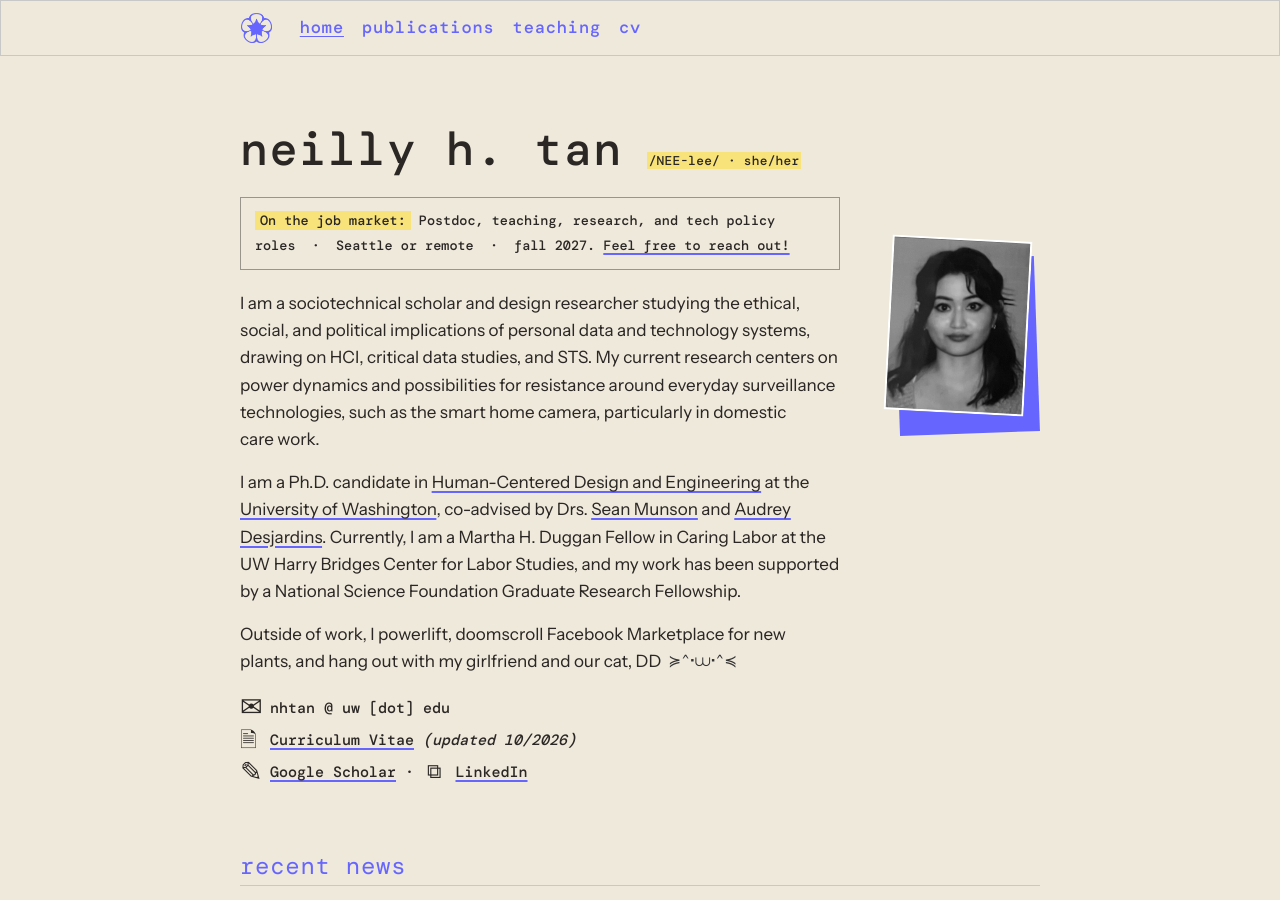
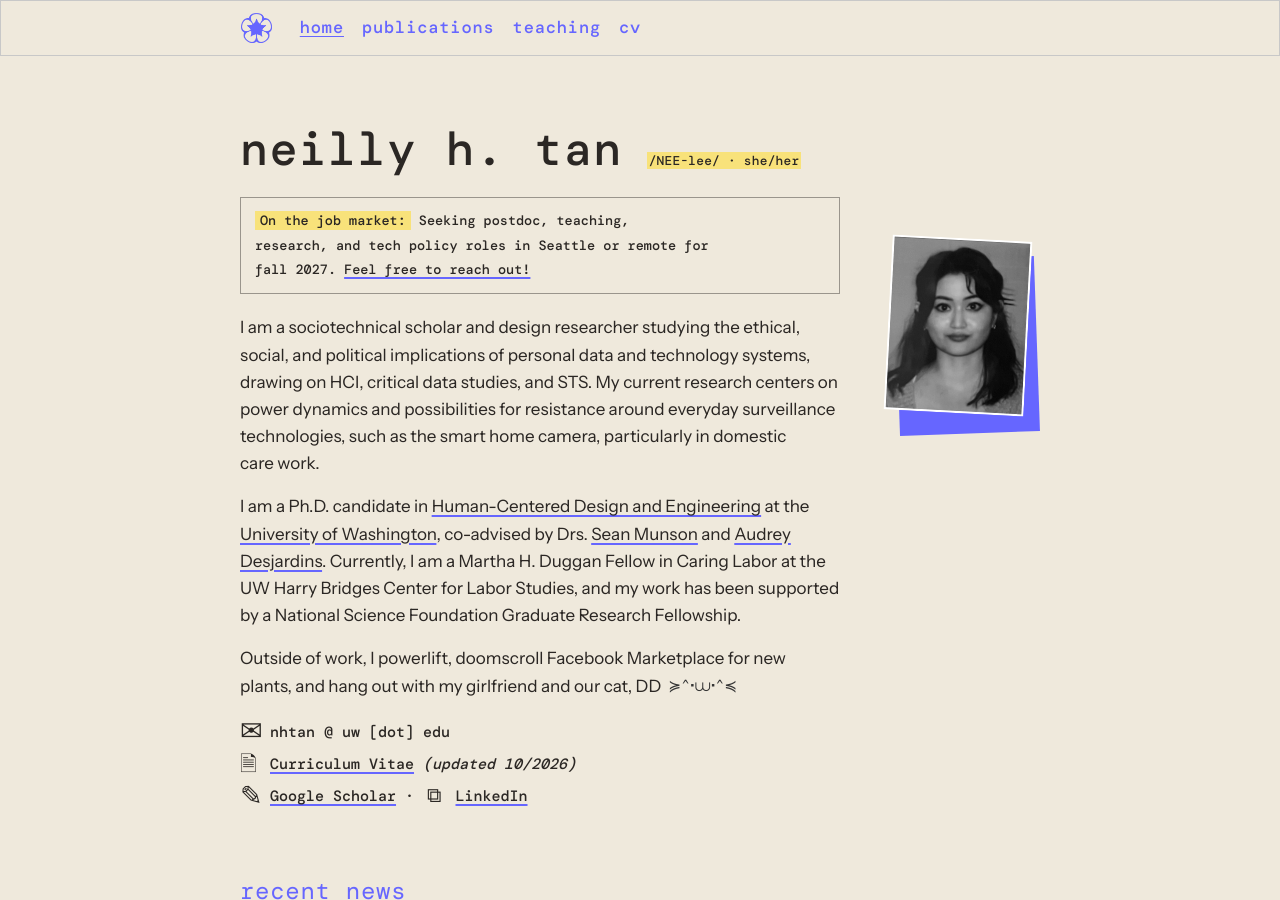
Before and after one commit to neillytan/neillytan.github.io, a Jekyll site: the page built from index.html, in a window 1280 px wide and 900 px high. Built offline with Jekyll 4.4.1, drawn with Linux system fonts in a browser that asks for light colours; some web fonts are replaced.

Commit message:
Notice: sentence wording, for fall 2027
Co-Authored-By: Claude Opus 5.5 <noreply@anthropic.com>

```diff
--- a/index.html
+++ b/index.html
@@ -10,7 +10,7 @@ page_class: home
       <p class="pronouns"><mark>/NEE-lee/ · she/her</mark></p>
     </div>
 
-    <p class="job-note"><span class="job-label">On the job market:</span>Postdoc, teaching, research, and tech policy roles&nbsp;&nbsp;·&nbsp; Seattle&nbsp;or&nbsp;remote&nbsp;&nbsp;·&nbsp; fall&nbsp;2027. <a href="&#109;&#97;&#105;&#108;&#116;&#111;&#58;&#110;&#104;&#116;&#97;&#110;&#64;&#117;&#119;&#46;&#101;&#100;&#117;">Feel free to reach out!</a></p>
+    <p class="job-note"><span class="job-label">On the job market:</span>Seeking postdoc, teaching, research, and tech policy roles in Seattle or remote for fall&nbsp;2027. <a href="&#109;&#97;&#105;&#108;&#116;&#111;&#58;&#110;&#104;&#116;&#97;&#110;&#64;&#117;&#119;&#46;&#101;&#100;&#117;">Feel free to reach out!</a></p>
 
     <p>I am a sociotechnical scholar and design researcher studying the ethical, social, and political implications of personal data and technology systems, drawing on HCI, critical data studies, and STS. My current research centers on power dynamics and possibilities for resistance around everyday surveillance technologies, such as the smart home camera, particularly in domestic care work.</p>
 
```
